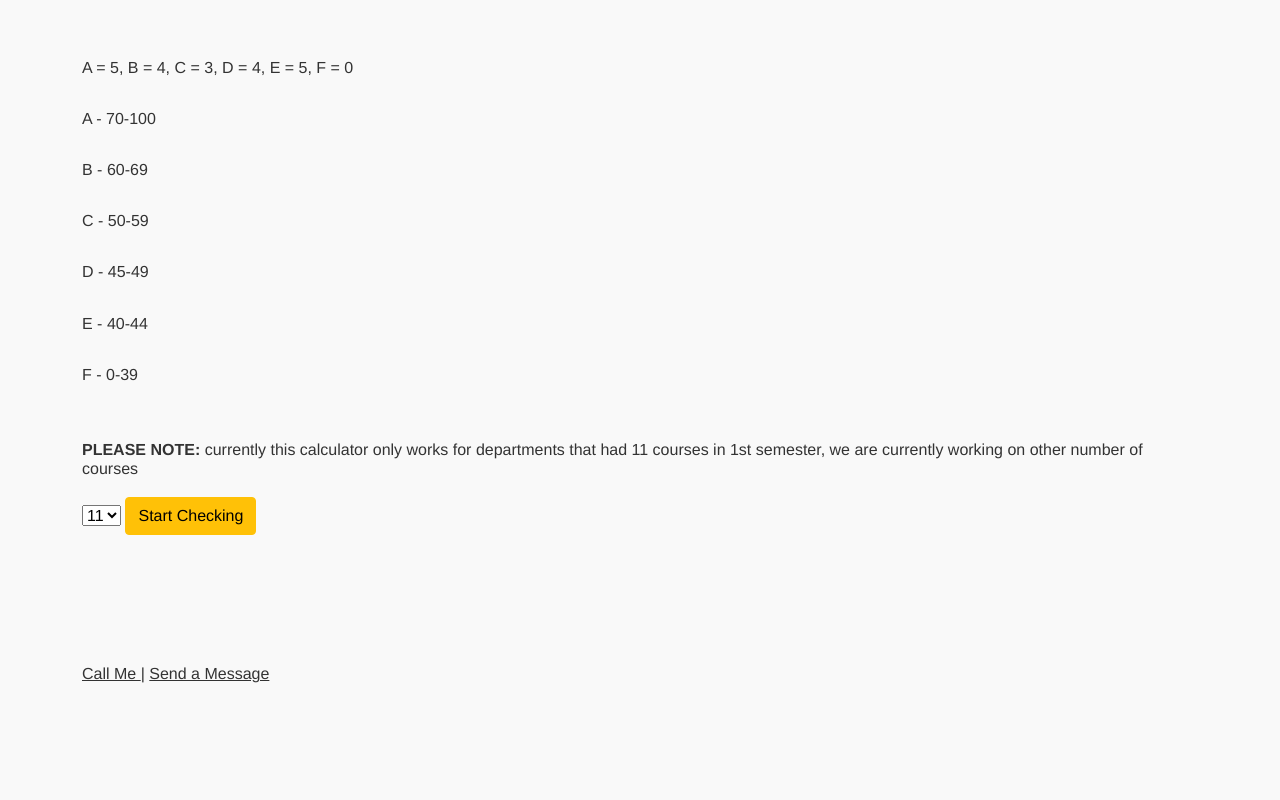
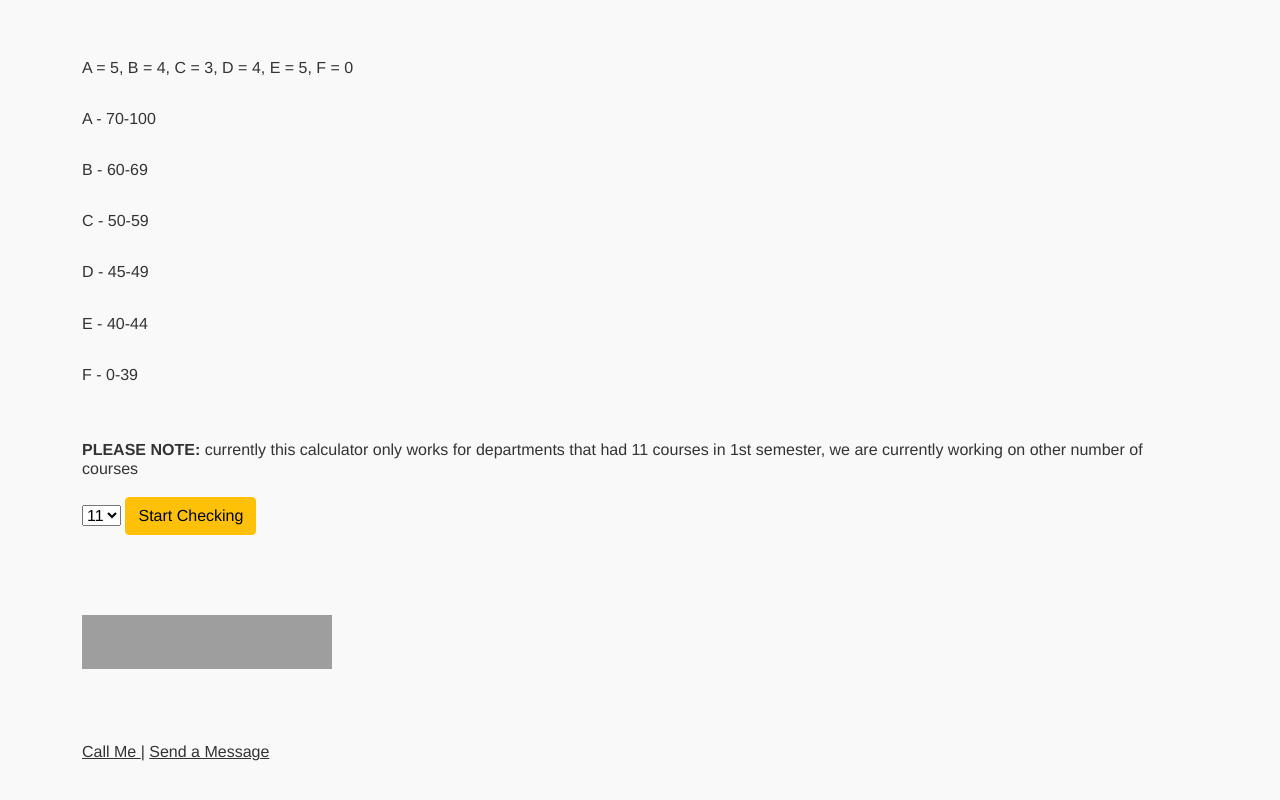
Before and after one commit to Emzzy241/GigaCalc, a plain HTML site: page index.html in a window 1280 px wide. Shown: the part 407-1207 px from the top of the page. Before the commit the page ends 1141 px from the top, so only its background shows below. Drawn offline with Linux system fonts and the light colour scheme; grey boxes are pictures that could not be loaded.

Commit message:
adding all

```diff
--- a/index.html
+++ b/index.html
@@ -469,6 +469,10 @@
 
 
         </div>
+    <br>
+    <br>
+
+    <a href="https://www.producthunt.com/posts/gigacalc?utm_source=badge-featured&utm_medium=badge&utm_souce=badge-gigacalc" target="_blank"><img src="https://api.producthunt.com/widgets/embed-image/v1/featured.svg?post_id=401862&theme=neutral" alt="GigaCalc - A&#0032;GPA&#0032;calculator&#0032;for&#0032;College&#0032;Students&#0032;in&#0032;Unilorin | Product Hunt" style="width: 250px; height: 54px;" width="250" height="54" /></a>
 
 
         <br> <br>
```
